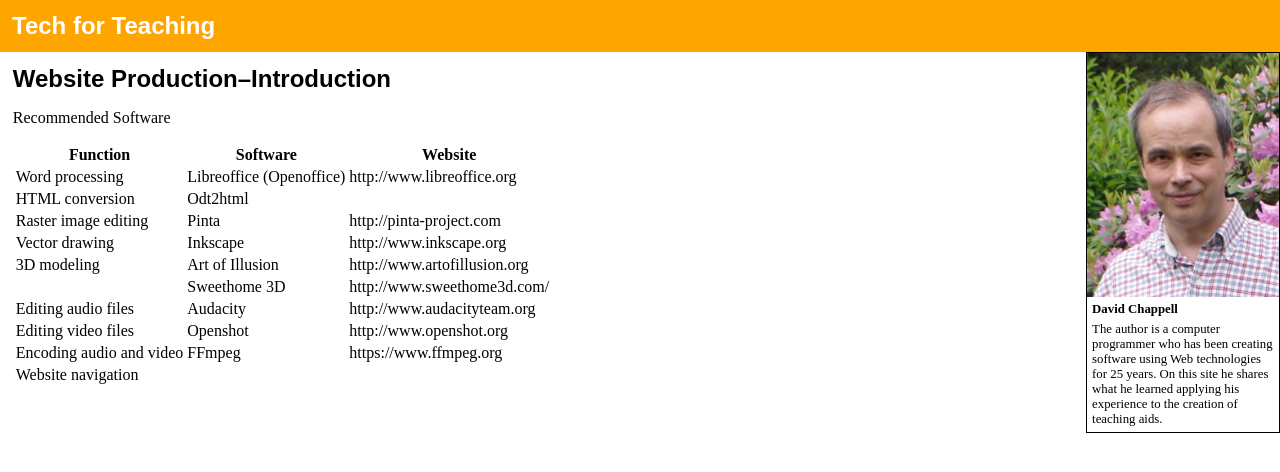
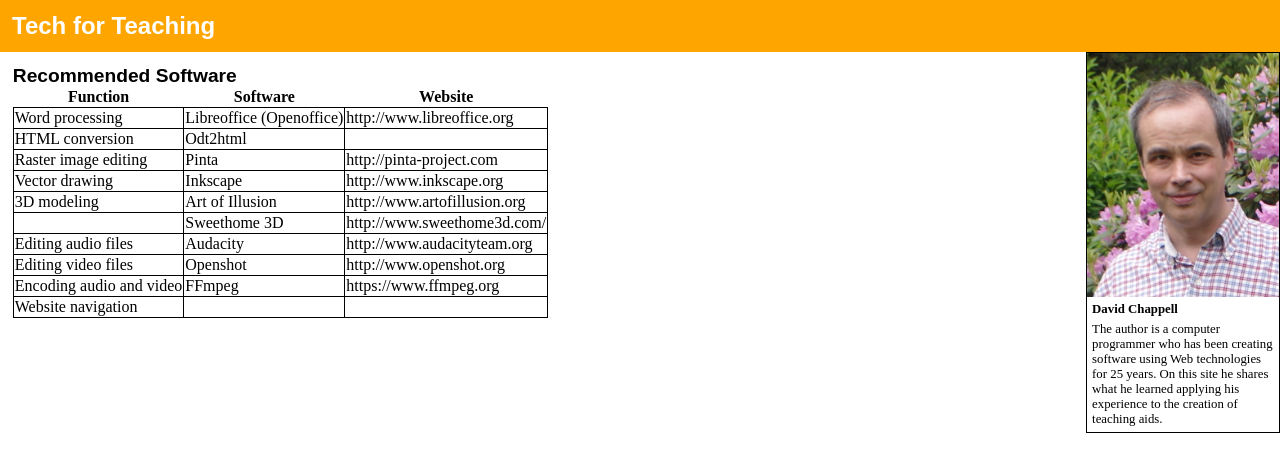
Before and after one commit to david672orford/tech-for-teaching, a Jekyll site: the page built from software/index.md, in a window 1280 px wide. Shown: the top 472 px of the page. Built offline with Jekyll 4.4.1, drawn with Linux system fonts in a browser that asks for light colours; our own code applies the rules of GitHub Pages for plain Markdown files.

Commit message:
table borders

```diff
--- a/assets/css/style.css
+++ b/assets/css/style.css
@@ -58,3 +58,10 @@
 	width: 80%;
 	max-width: 600px;
 	}
+
+TABLE {
+	border-collapse: collapse;
+	}
+TD {
+	border: thin solid black;
+	}
--- a/software/index.md
+++ b/software/index.md
@@ -1,7 +1,4 @@
-Website Production--Introduction
-================================
-
-Recommended Software
+## Recommended Software
 
 | Function                 | Software                 | Website                      |
 |--------------------------|--------------------------|------------------------------|
```
